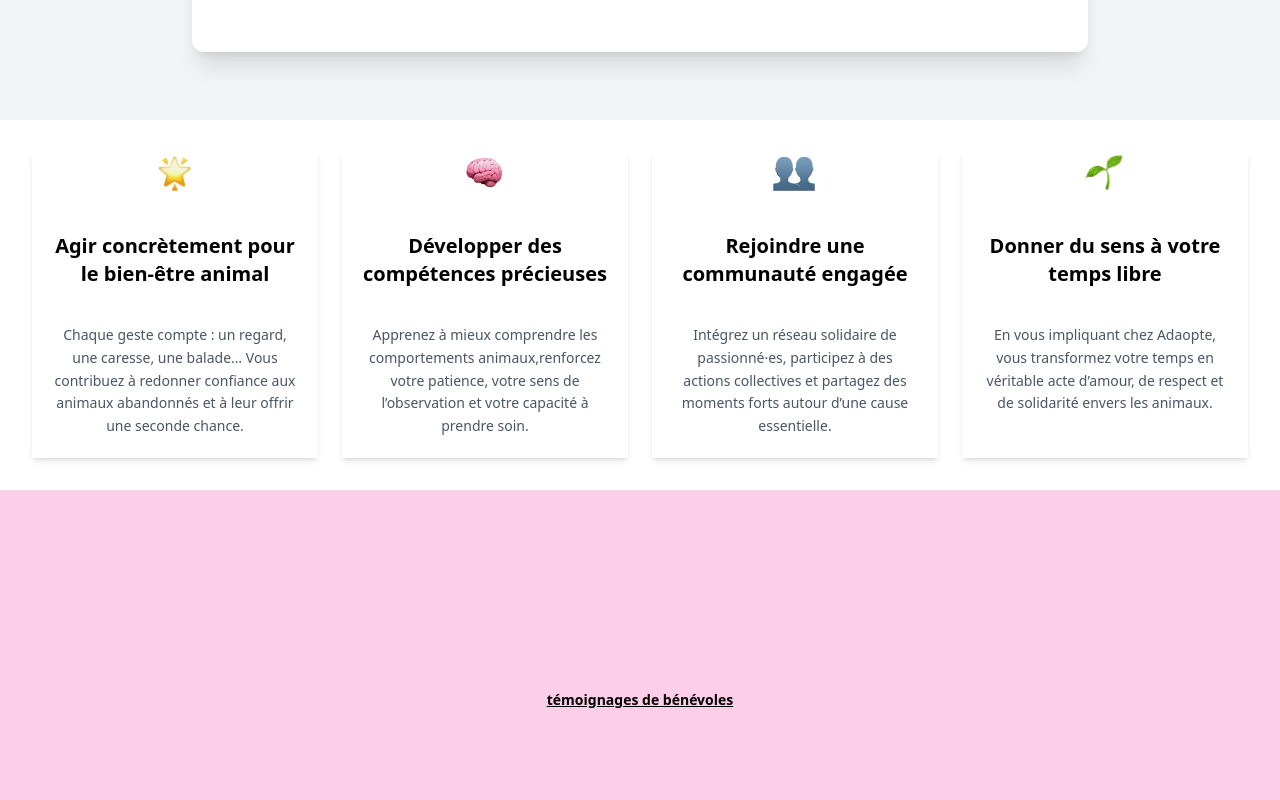
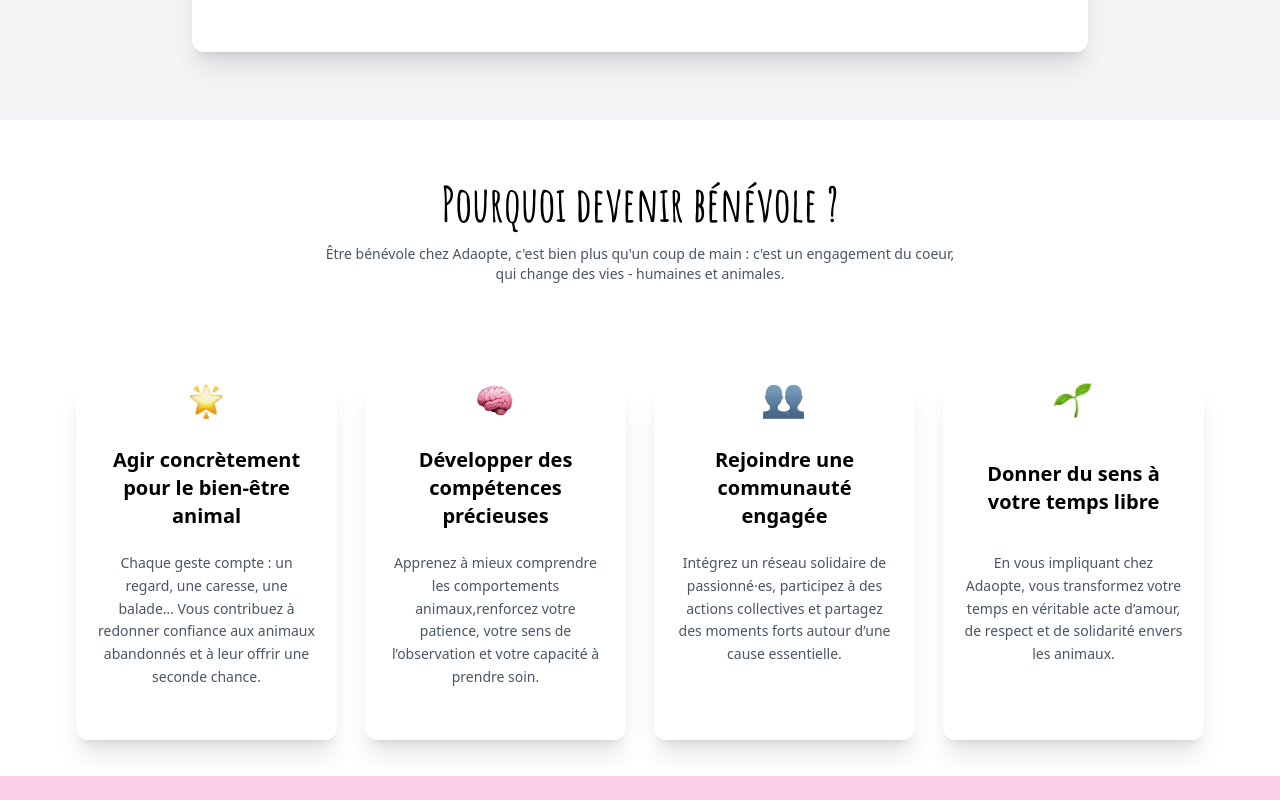
Before and after one commit to gaultierpatrice/adaopte, a React (Vite) app: page /devenir-benevole in a window 1280 px wide. Shown: the part 1200-2000 px from the top of the page. Built offline with nearby package versions, Linux system fonts and the light colour scheme.

Commit message:
update div card Volunteer

```diff
--- a/src/components/Card.tsx
+++ b/src/components/Card.tsx
@@ -15,6 +15,7 @@
   imageAlt?: string;
   imageSize?: "small" | "large" | "grid";
   showButton?: boolean;
+  className?: string;
 }
 
 function Card({
@@ -32,6 +33,7 @@
   imageUrlIcons,
   imageSize = "large",
   showButton = true,
+  className,
 }: CardProps) {
   const imageSizeClass =
     imageSize === "small"
@@ -41,7 +43,11 @@
       : "w-full h-56 object-cover";
 
   return (
-    <div className="flex flex-col w-full bg-white shadow-md justify-between h-full">
+    <div
+      className={`flex flex-col w-full bg-white shadow-md justify-between ${
+        className ?? ""
+      }`}
+    >
       {imageUrl && (
         <div className={imageSize === "grid" ? "h-full w-full" : undefined}>
           <img src={imageUrl} alt={imageAlt ?? ""} className={imageSizeClass} />
--- a/src/pages/VolunteerPage.tsx
+++ b/src/pages/VolunteerPage.tsx
@@ -156,8 +156,17 @@
           </div>
         </form>
       </div>
+
       <div className="flex flex-col justify-center items-center p-115 w-full  bg-gray-100"></div>
-      <div className="grid grid-cols-4 gap-6 p-8">
+      <div className="flex flex-col justify-center items-center p-15 w-full  bg-white">
+        <h1 className="text-5xl font-bold">Pourquoi devenir bénévole ?</h1>
+        <p className="text-sm text-center text-gray-600 px-50">
+          Être bénévole chez Adaopte, c'est bien plus qu'un coup de main : c'est
+          un engagement du coeur, <br /> qui change des vies - humaines et
+          animales.
+        </p>
+      </div>
+      <div className="grid grid-cols-4 gap-7 p-9 mx-10">
         {volunteerData.map((volunteerData, index) => (
           <Card
             key={index}
@@ -165,6 +174,7 @@
             imageUrlIcons={volunteerData.imageUrlIcons}
             imageSize="small"
             showButton={false}
+            className="h-90 shadow-xl rounded-xl"
           />
         ))}
       </div>
```
